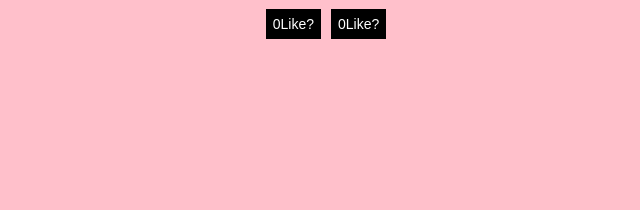
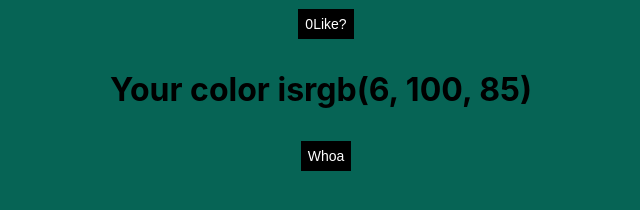
Before and after one commit to crickettcode/insomniaProductions, a React (Create React App) app: page / in a window 1280 px wide. Shown: the part 614-824 px from the top of the page, without its empty margins (319-959 px from the left). Before the commit the page ends 800 px from the top, so only its background shows below. Built offline with nearby package versions, Linux system fonts and the light colour scheme.

Commit message:
change color

```diff
--- a/src/App.js
+++ b/src/App.js
@@ -7,6 +7,7 @@ import Footer from './Footer'
 import Button from './Button'
 import Counter from './Counter'
 import SavedTasks from'./SavedTasks'
+import ProjectButton from './ProjectButton'
 // import Like from './Like'
 
 
@@ -79,11 +80,12 @@ reset = () => {
        currentItem={this.state.currentItem}/>
        <TodoItems entries={this.state.items}deleteItem={this.deleteItem}/>
        <Footer resetLike={this.reset}/>
-       <Button handleClick={this.handleClick}
-       counter={this.state.counter}/>
+       {/* <Button handleClick={this.handleClick}
+       counter={this.state.counter}/> */}
        <Counter handleClick={this.handleClick}
        counter={this.state.counter}/>
        <SavedTasks/>
+       <ProjectButton/>
       {/* <Like handleClick={this.handleClick}
        count={this.state.count}/> */}
       </div>
--- a/src/Button.js
+++ b/src/Button.js
@@ -1,5 +1,5 @@
 import React, {Component} from 'react'
-import Counter from './Counter'
+// import Counter from './Counter'
 
 
 
@@ -11,16 +11,19 @@ class Button extends Component {
 
 
 
-
-
-
-
 render() {
 
     return (
 
-       <Counter handleClick={this.props.handleClick}
-       counter={this.props.counter}/>
+        <div>
+            	<button className= "comic" onClick = {this.props.onClick}
+				// className ={ this.props.light ? 'light-button' : 'dark-button' }>
+				>Whoa
+			</button>
+            </div>
+
+    //    {/* <Counter handleClick={this.props.handleClick}
+    //    counter={this.props.counter}/>
 
     )
 }
--- /dev/null
+++ b/src/ProjectButton.js
@@ -0,0 +1,63 @@
+import React, {Component} from 'react';
+import Button from './Button';
+import ReactDOM from 'react-dom';
+
+class ProjectButton extends Component {
+  constructor(props){
+    super(props);
+    this.state = {
+      color:[6,100,85]
+    };
+    this.handleClick = this.handleClick.bind(this);
+  }
+
+  componentDidMount() {
+    this.applyColor();
+  }
+
+  componentDidUpdate(prevProps, prevState) {
+    this.applyColor();
+  }
+
+  formatColor(ary) {
+    return 'rgb(' + ary.join(', ') + ')';
+  }
+
+  isLight() {
+    const rgb = this.state.color;
+    return rgb.reduce((a,b) => a+b) < 127 * 3;
+  }
+
+  applyColor() {
+    const color = this.formatColor(this.state.color);
+    document.body.style.background = color;
+  }
+
+  chooseColor() {
+    const random = [];
+    for (let i = 0; i < 3; i++) {
+      random.push(Math.floor(Math.random()*256));
+    }
+    return random;
+  }
+
+  handleClick() {
+    this.setState({
+      color:this.chooseColor()
+    })
+  }
+
+  render() {
+    return (
+      <div>
+        <h1 className={this.isLight() ? 'white' : 'black'}>
+      Your color is
+			{this.formatColor(this.state.color)}
+        </h1>
+<Button onClick ={this.handleClick} light ={this.isLight()}/>
+      </div>
+    );
+  }
+}
+
+export default ProjectButton;
--- a/src/index.js
+++ b/src/index.js
@@ -11,6 +11,7 @@ import Counter from './Counter'
 import SavedTasks from'./SavedTasks'
 import App from './App';
 import * as serviceWorker from './serviceWorker';
+import ProjectButton from './ProjectButton';
 
 const routing = (
     <Router>
@@ -21,6 +22,7 @@ const routing = (
         <Route path="/SavedTasks" component={SavedTasks} />
         <Route path="/Button" component={Button} />
         <Route path="/Like" component={Like} />
+        <Route path ="/ProjectButton" component={ProjectButton}/>
        </div>
     </Router>
   )
```
Also changed, not shown: src/algorithms.js (+12 -0 lines), src/somefile.js (added).
